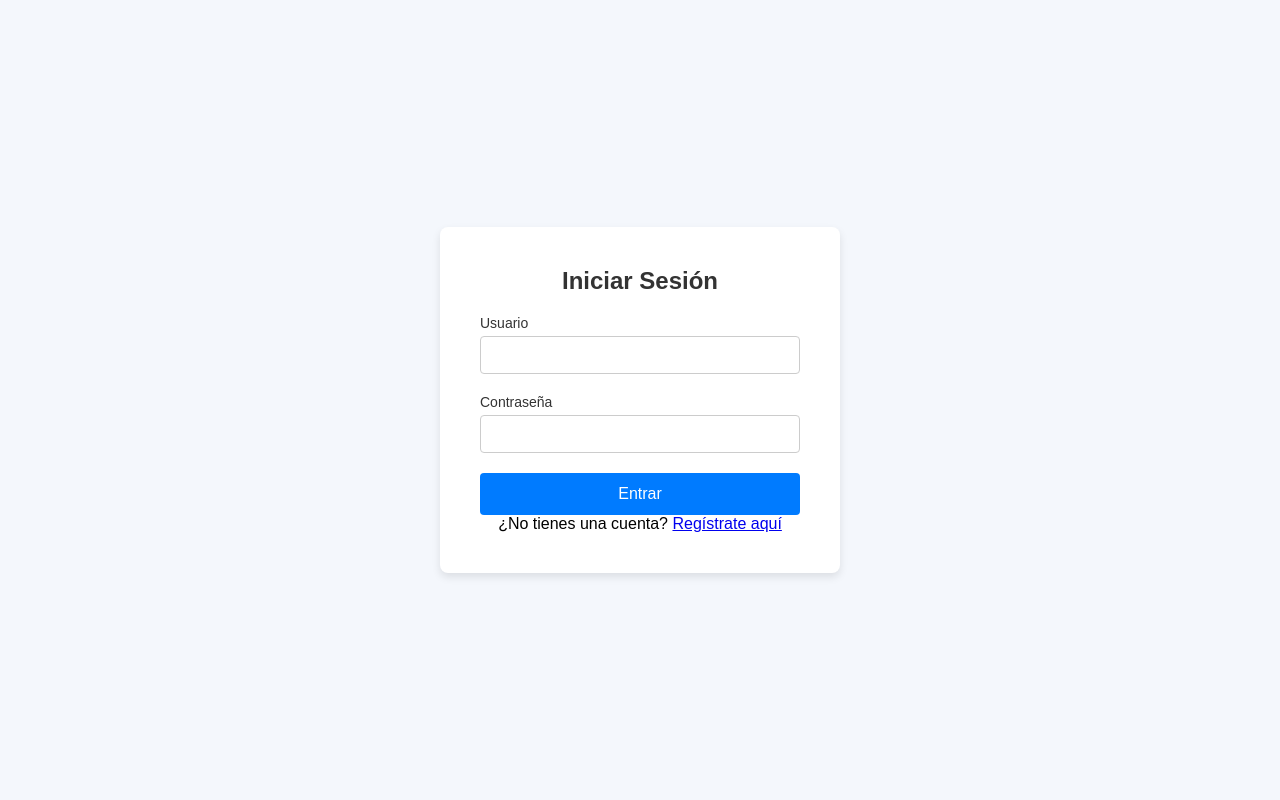
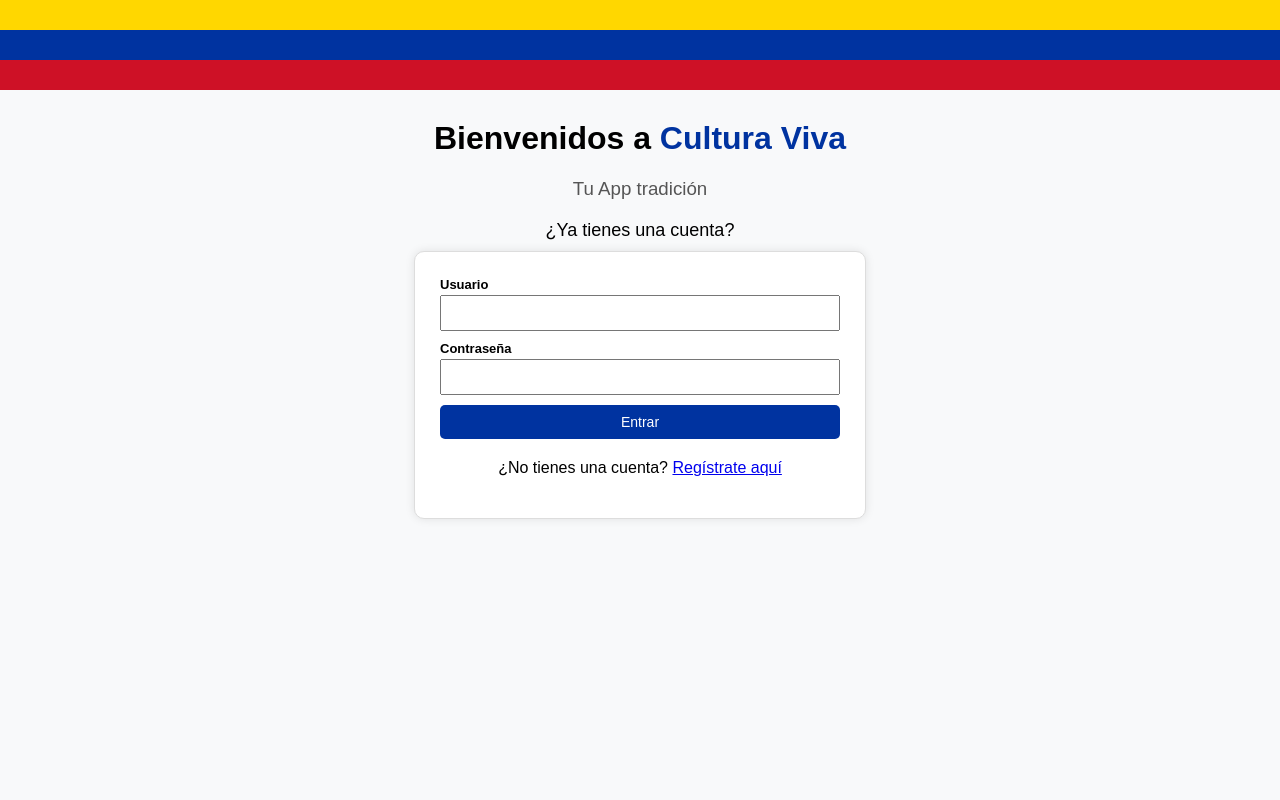
Before and after one commit to BrieLy07/CulturaViva, a Flask app: page /login in a window 1280 px wide. Run offline with Flask 3, Linux system fonts and the light colour scheme.

Commit message:
Front rediseñado y funcional con predicción.

```diff
--- a/login-app/app/app.py
+++ b/login-app/app/app.py
@@ -1,5 +1,5 @@
 import secrets
-from flask import Flask, render_template, request, redirect, url_for, jsonify, session
+from flask import Flask, render_template, request, redirect, url_for, session
 import mysql.connector
 import os
 import bcrypt
@@ -12,11 +12,9 @@ app = Flask(__name__)
 app.secret_key = secrets.token_hex(16)
 app.config['SESSION_TYPE'] = 'filesystem'
 
-# Clases del modelo
 clases = ['achuar', 'afroecuatoriano', 'cañari', 'cayambis', 'kickwa', 'puruhua', 'salasacas', 'saraguro', 'shuar']
 modelo = load_model("model/modelo_cultural_mobilenetv2.h5")
 
-# ⚠️ Usa el nombre del contenedor MySQL
 def get_db_connection():
     return mysql.connector.connect(
         host="db",
@@ -41,7 +39,6 @@ def login():
         user = cursor.fetchone()
         conn.close()
 
-        # ⚠️ Revisa si la contraseña en DB está hasheada correctamente
         if user and bcrypt.checkpw(password.encode('utf-8'), user['password'].encode('utf-8')):
             session['user_id'] = user['id']
             session['username'] = user['username']
@@ -55,13 +52,7 @@ def dashboard():
     if 'user_id' not in session:
         return redirect(url_for('login'))
 
-    conn = get_db_connection()
-    cursor = conn.cursor(dictionary=True)
-    cursor.execute('SELECT * FROM users WHERE id = %s', (session['user_id'],))
-    user = cursor.fetchone()
-    conn.close()
-
-    return render_template('dashboard.html', user=user)
+    return render_template('dashboard.html', cultura=None, confianza=None)
 
 @app.route('/register', methods=['GET', 'POST'])
 def register():
@@ -99,8 +90,11 @@ def logout():
 
 @app.route('/predict', methods=['POST'])
 def predict():
+    if 'user_id' not in session:
+        return redirect(url_for('login'))
+
     if 'imagen' not in request.files:
-        return jsonify({'error': 'No se envió imagen'}), 400
+        return render_template('dashboard.html', cultura="No se envió imagen", confianza=None)
 
     imagen = request.files['imagen']
     try:
@@ -109,23 +103,23 @@ def predict():
         img_array = img_to_array(img)
         img_array = np.expand_dims(img_array, axis=0) / 255.0
 
+        # Guardar imagen para previsualización
+        imagen_path = os.path.join("static", "ultima_imagen.png")
+        img.save(imagen_path)
+
         pred = modelo.predict(img_array)
         indice = np.argmax(pred[0])
-        confianza = float(pred[0][indice])
+        confianza = float(pred[0][indice]) * 100
 
-        if confianza < 0.35:
-            return jsonify({
-        "cultura": "Desconocido",
-        "confianza": round(confianza, 2),
-        "mensaje": "La imagen no coincide con ninguna cultura reconocida"
-    })
+        if confianza < 49.0:
+            cultura = "Desconocido"
         else:
-            return jsonify({
-        "cultura": clases[indice],
-        "confianza": round(confianza, 2)
-    })
+            cultura = clases[indice]
+
+        return render_template('dashboard.html', cultura=cultura, confianza=round(confianza, 2))
+
     except Exception as e:
-        return jsonify({'error': str(e)}), 500
+        return render_template('dashboard.html', cultura="Error: " + str(e), confianza=None)
 
 if __name__ == '__main__':
     print("Iniciando servidor Flask...")
--- a/login-app/app/static/styles.css
+++ b/login-app/app/static/styles.css
@@ -1,78 +1,165 @@
-/* Reset de algunos estilos predeterminados */
-* {
+body {
+    font-family: Arial, sans-serif;
+    background-color: #f8f9fa;
     margin: 0;
     padding: 0;
-    box-sizing: border-box;
-}
-
-/* Fondo general */
-body {
-    font-family: 'Arial', sans-serif;
-    background-color: #f4f7fc;
-    display: flex;
-    justify-content: center;
-    align-items: center;
-    height: 100vh;
-}
-
-/* Contenedor del formulario */
-.login-container {
-    background-color: #ffffff;
-    border-radius: 8px;
-    box-shadow: 0 4px 8px rgba(0, 0, 0, 0.1);
-    padding: 40px;
-    width: 100%;
-    max-width: 400px;
     text-align: center;
 }
 
-/* Título */
-h2 {
-    margin-bottom: 20px;
-    font-size: 24px;
-    color: #333;
+.bandera {
+    display: flex;
+    flex-direction: column;
+    height: 90px;
 }
 
-/* Estilo de los campos de entrada */
+.franja {
+    height: 30px;
+}
+
+.amarilla { background-color: #FFD700; }
+.azul     { background-color: #0033A0; }
+.roja     { background-color: #CE1126; }
+
+.titulo-app {
+    color: #0033A0;
+}
+
+.contenido {
+    margin-top: 30px;
+}
+
+.subtitulo {
+    font-weight: normal;
+    color: #555;
+    margin-bottom: 20px;
+    margin-top: 5px;
+}
+
+.texto-secundario {
+    font-size: 18px;
+    margin-bottom: 10px;
+}
+
+.login-container {
+    background-color: #ffffff;
+    border: 1px solid #ddd;
+    max-width: 400px;
+    margin: 0 auto;
+    padding: 25px;
+    border-radius: 10px;
+    box-shadow: 0 0 10px rgba(0,0,0,0.1);
+}
+
 .input-group {
-    margin-bottom: 20px;
+    margin-bottom: 10px;
     text-align: left;
 }
 
 .input-group label {
-    font-size: 14px;
-    color: #333;
-    margin-bottom: 5px;
     display: block;
+    font-weight: bold;
+    margin-bottom: 3px;
+    font-size: 13px;
 }
 
 .input-group input {
     width: 100%;
-    padding: 10px;
+    padding: 8px;
     font-size: 14px;
-    border: 1px solid #ccc;
-    border-radius: 4px;
-    outline: none;
-    transition: border-color 0.3s;
+    box-sizing: border-box;
 }
 
-.input-group input:focus {
-    border-color: #007bff;
-}
-
-/* Estilo del botón */
 .btn {
-    background-color: #007bff;
+    width: 100%;
+    padding: 9px;
+    font-size: 14px;
+    background-color: #0033A0;
     color: white;
     border: none;
-    padding: 12px 20px;
-    font-size: 16px;
-    width: 100%;
-    border-radius: 4px;
+    border-radius: 5px;
     cursor: pointer;
-    transition: background-color 0.3s;
 }
 
 .btn:hover {
-    background-color: #0056b3;
+    background-color: #002080;
 }
+
+.registro-texto {
+    margin-top: 20px;
+}
+
+.register-layout {
+    display: flex;
+    justify-content: center;
+    align-items: center;
+    gap: 30px;
+    max-width: 1000px;
+    margin: 0 auto;
+    flex-wrap: wrap;
+}
+
+.register-form {
+    background-color: #ffffff;
+    border: 1px solid #ddd;
+    padding: 20px 25px;
+    border-radius: 10px;
+    box-shadow: 0 0 10px rgba(0,0,0,0.1);
+    max-width: 420px;
+    width: 100%;
+    box-sizing: border-box;
+}
+
+.imagen-registro {
+    max-width: 420px;
+    width: 100%;
+}
+
+.encabezado {
+    margin-top: 20px;
+}
+
+.encabezado h2 {
+    color: #0033A0;
+    margin-bottom: 5px;
+    font-size: 24px;
+}
+
+.encabezado p {
+    color: #555;
+    margin-top: 0;
+    font-size: 16px;
+}
+
+.dashboard-layout {
+    display: flex;
+    justify-content: center;
+    align-items: flex-start;
+    gap: 40px;
+    max-width: 1200px;
+    margin: 40px auto;
+    padding: 20px;
+    flex-wrap: wrap;
+}
+
+.dashboard-texto {
+    flex: 1;
+    min-width: 300px;
+    max-width: 500px;
+    text-align: left;
+}
+
+.dashboard-imagen img {
+    max-width: 300px;
+    border: 1px solid #ccc;
+    border-radius: 8px;
+}
+
+.cerrar-sesion-container {
+    position: absolute;
+    top: 20px;
+    right: 20px;
+}
+
+.cerrar-sesion-btn {
+    background-color: #CE1126;
+}
--- a/login-app/app/templates/login.html
+++ b/login-app/app/templates/login.html
@@ -3,12 +3,25 @@
 <head>
     <meta charset="UTF-8">
     <meta name="viewport" content="width=device-width, initial-scale=1.0">
-    <title>Login</title>
+    <title>Login - Cultura Viva</title>
     <link rel="stylesheet" href="{{ url_for('static', filename='styles.css') }}">
 </head>
 <body>
+
+    <!-- Encabezado tipo bandera de Ecuador -->
+    <div class="bandera">
+        <div class="franja amarilla"></div>
+        <div class="franja azul"></div>
+        <div class="franja roja"></div>
+    </div>
+
+    <div class="contenido">
+        <h1>Bienvenidos a <span class="titulo-app">Cultura Viva</span></h1>
+        <h3 class="subtitulo">Tu App tradición</h3>
+
+        <p class="texto-secundario">¿Ya tienes una cuenta?</p>
+
         <div class="login-container">
-        <h2>Iniciar Sesión</h2>
             <form method="POST" action="/login">
                 <div class="input-group">
                     <label for="username">Usuario</label>
@@ -18,11 +31,11 @@
                     <label for="password">Contraseña</label>
                     <input type="password" id="password" name="password" required>
                 </div>
+                <button type="submit" class="btn">Entrar</button>
+            </form>
+            <p class="registro-texto">¿No tienes una cuenta? <a href="{{ url_for('register') }}">Regístrate aquí</a></p>
+        </div>
+    </div>
 
-            <button type="submit" class="btn">Entrar</button>
-            <p>           </p>
-            <p>¿No tienes una cuenta? <a href="{{ url_for('register') }}">Regístrate aquí</a></p>
-        </form>
-    </div>
 </body>
 </html>
--- a/login-app/docker-compose.yml
+++ b/login-app/docker-compose.yml
@@ -1,12 +1,11 @@
-
 services:
   db:
     image: mysql:8.0
     environment:
       MYSQL_ROOT_PASSWORD: root
     volumes:
+      - mysql_data:/var/lib/mysql
       - ./db/init.sql:/docker-entrypoint-initdb.d/init.sql
-      - mysql_data:/var/lib/mysql  # <--- este volumen persiste los datos
     ports:
       - "3307:3306"
 
@@ -18,3 +17,6 @@ services:
       - db
     environment:
       FLASK_ENV: development
+
+volumes:
+  mysql_data:
```
Also changed, not shown: login-app/app/templates/dashboard.html (+42 -80 lines), login-app/app/templates/register.html (+21 -3 lines), login-app/app/static/bandera.png (added). Lines whose indentation alone changed are shown as unchanged.
